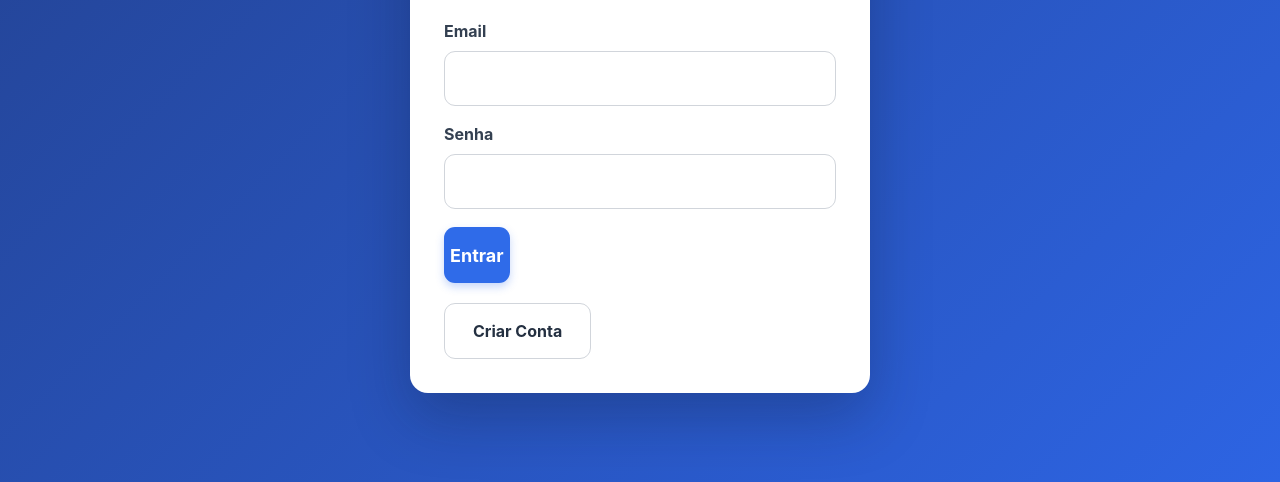
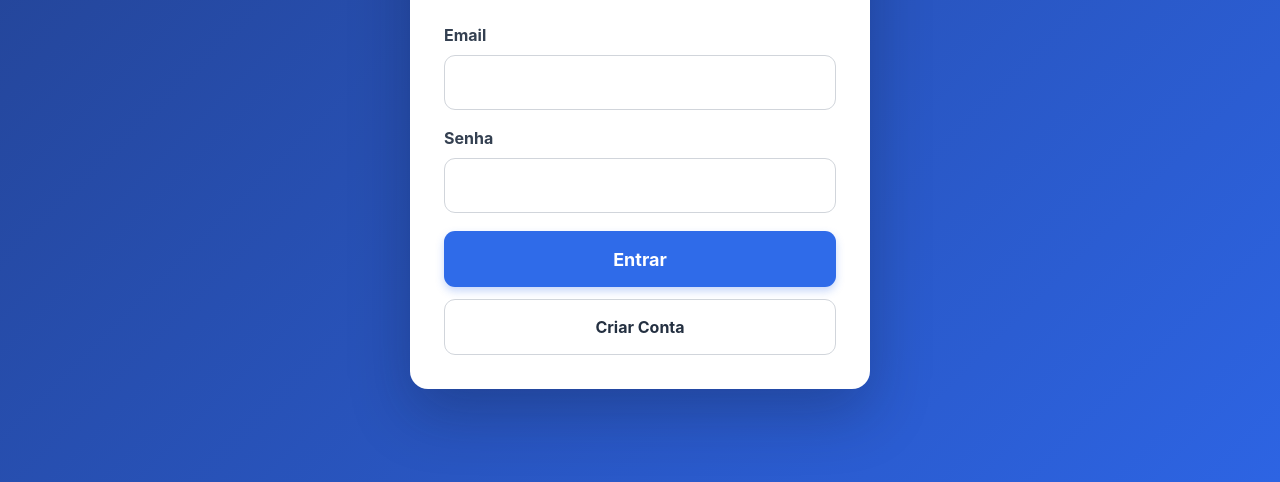
Before and after one commit to RitualLizard710/Projeto2.0, a website: page public/index.html in a window 1280 px wide. Shown: the part 318-800 px from the top of the page. Drawn offline with Linux system fonts and the light colour scheme.

Commit message:
Update index.html

```diff
--- a/public/index.html
+++ b/public/index.html
@@ -36,9 +36,8 @@
                     <input type="password" id="senhaLogin">
                 </div>
 
-                <button class="botao-azul" onclick="entrar()">Entrar</button>
-                <br><br>
-                <button class="botao-contorno" onclick="abrirRegistro()">Criar Conta</button>
+                <button class="botao-azul" style="width:100%; margin-bottom:12px;" onclick="entrar()">Entrar</button>
+                <button class="botao-contorno" style="width:100%;" onclick="abrirRegistro()">Criar Conta</button>
             </div>
 
         </div>
```
